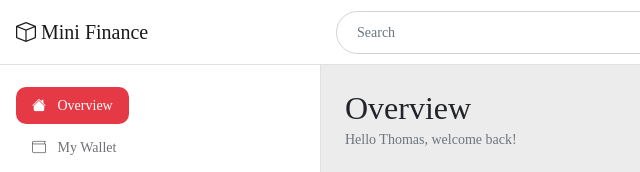
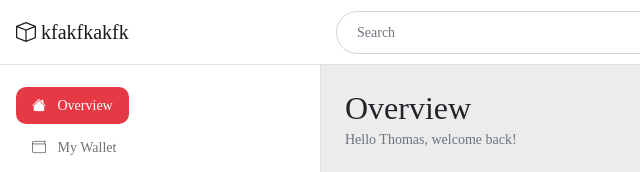
Before and after one commit to qsake/.github, a plain HTML site: page index.html in a window 1280 px wide. Shown: the top 172 px of the page, 0-640 px from the left. Drawn offline with Linux system fonts and the light colour scheme; a web font is replaced by a local one.

Commit message:
Update index.html

```diff
--- a/index.html
+++ b/index.html
@@ -7,7 +7,7 @@
         <meta name="description" content="">
         <meta name="author" content="Tooplate">
 
-        <title>Mini Finance Dashboard Template</title>
+        <title>уококоуоуоуоу</title>
 
         <!-- CSS FILES -->
         <link rel="preconnect" href="https://fonts.googleapis.com">
@@ -40,7 +40,7 @@ Bootstrap 5 Dashboard Admin Template
             <div class="col-md-3 col-lg-3 me-0 px-3 fs-6">
                 <a class="navbar-brand" href="index.html">
                     <i class="bi-box"></i>
-                    Mini Finance
+                    kfakfkakfk
                 </a>
             </div>
 
```
